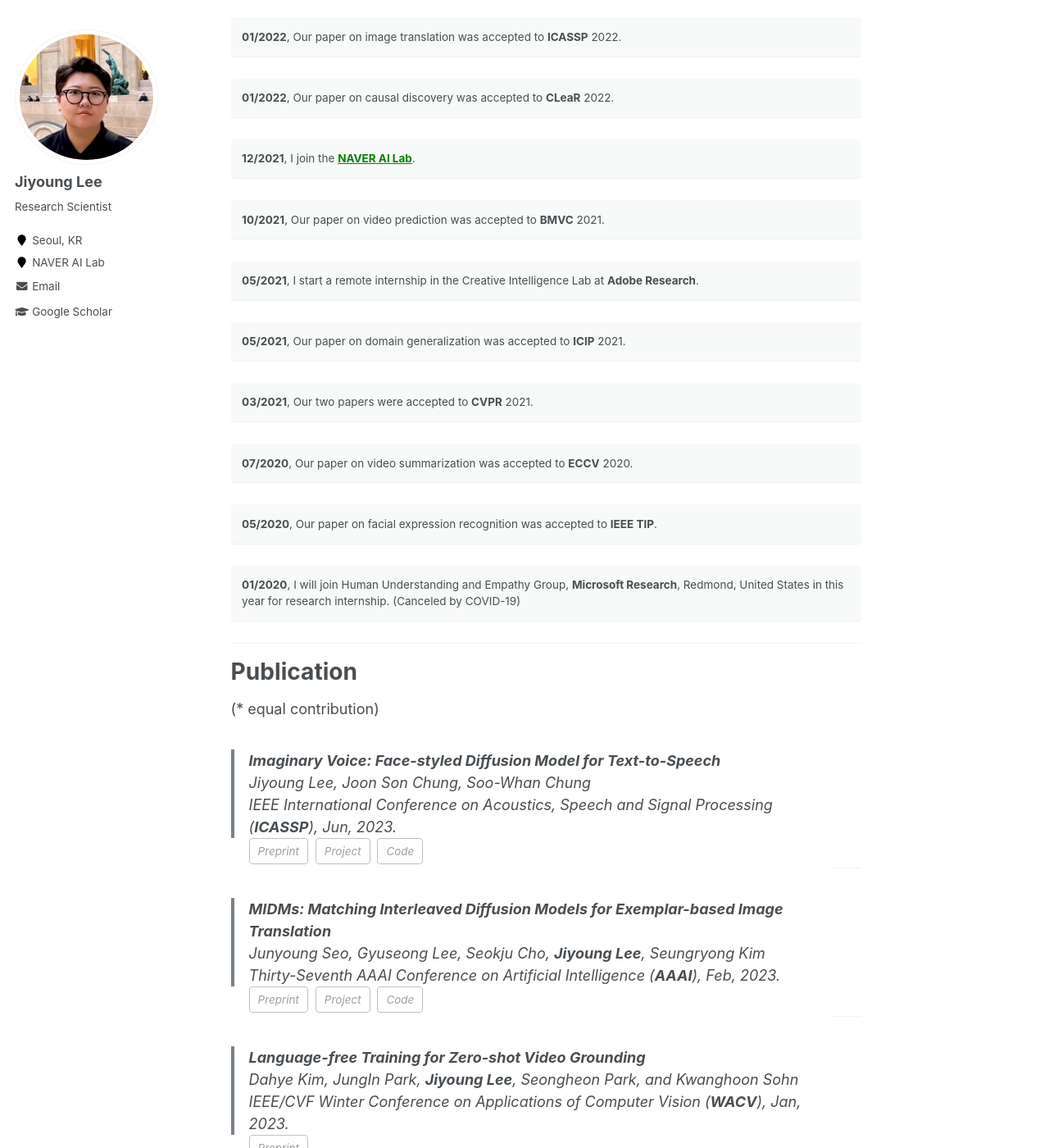
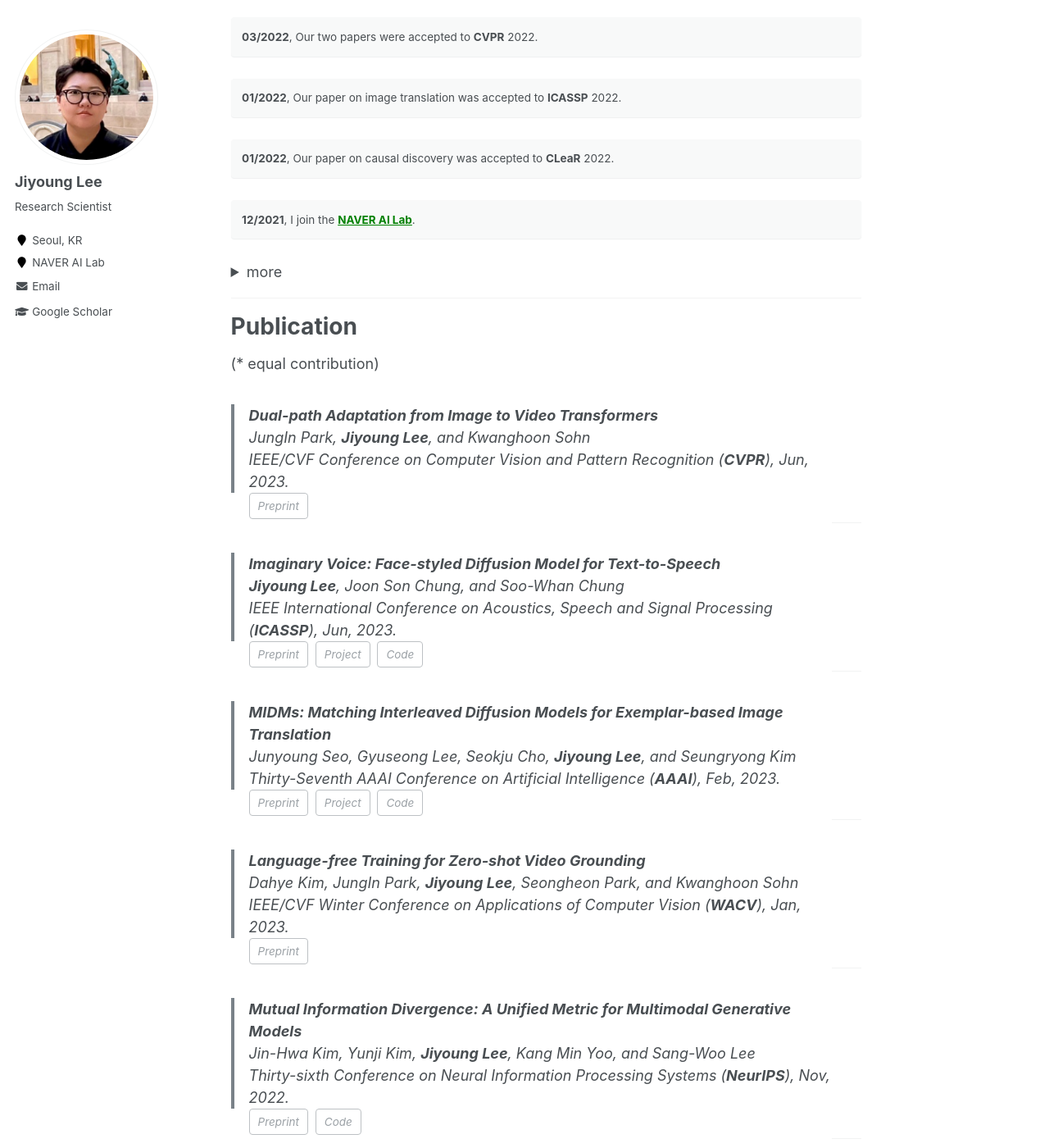
Before and after one commit to lee-jiyoung/lee-jiyoung.github.io, a Jekyll site: the page built from _pages/about.md, in a window 1280 px wide and 1400 px high, scrolled down 1037 px. Shown: the whole window at 82% size. Built offline with Jekyll 4.4.1, drawn with Linux system fonts in a browser that asks for light colours; some of the changed text lies outside the part shown.

Commit message:
Update about.md

```diff
--- a/_pages/about.md
+++ b/_pages/about.md
@@ -27,6 +27,8 @@ I am always looking for interns to collaborate with! If you are interested in do
 
 News
 ======
+**02/2023**, Our paper on PETL for video domain was accepted to **CVPR** 2023.
+{: .notice}
 **02/2023**, Our paper on text-to-speech was accepted to **ICASSP** 2023.
 {: .notice}
 **11/2022**, Our paper on exemplar-based image translation was accepted to **AAAI** 2023.
@@ -45,6 +47,10 @@ News
 {: .notice}
 **12/2021**, I join the **<a href="https://naver-career.gitbook.io/en/teams/clova-cic" style="color: green">NAVER AI Lab</a>**.
 {: .notice}
+
+<details>
+<summary>more</summary>
+
 **10/2021**, Our paper on video prediction was accepted to **BMVC** 2021.
 {: .notice}
 **05/2021**, I start a remote internship in the Creative Intelligence Lab at **Adobe Research**.
@@ -59,7 +65,7 @@ News
 {: .notice}
 **01/2020**, I will join Human Understanding and Empathy Group, **Microsoft Research**, Redmond, United States in this year for research internship. (Canceled by COVID-19)
 {: .notice}
-
+</details>
 -----------
 
 Publication
@@ -68,20 +74,30 @@ Publication
 
 (* equal contribution)
 
+
+> **Dual-path Adaptation from Image to Video Transformers**
+JungIn Park, **Jiyoung Lee**, and Kwanghoon Sohn
+IEEE/CVF Conference on Computer Vision and Pattern Recognition (**CVPR**), Jun, 2023.
+<span class="page__meta page__taxonomy comment__date" itemprop="keywords">
+<a class="page__taxonomy-item" rel="tag" href="/">Preprint</a>
+</span>
+
+-----------
+
 > **Imaginary Voice: Face-styled Diffusion Model for Text-to-Speech**
-Jiyoung Lee, Joon Son Chung, Soo-Whan Chung
+**Jiyoung Lee**, Joon Son Chung, and Soo-Whan Chung
 IEEE International Conference on Acoustics, Speech and Signal Processing (**ICASSP**), Jun, 2023.
 <span class="page__meta page__taxonomy comment__date" itemprop="keywords">
-<a class="page__taxonomy-item" rel="tag" href="/">Preprint</a>
+<a class="page__taxonomy-item" rel="tag" href="https://arxiv.org/abs/2302.13700">Preprint</a>
 <a class="page__taxonomy-item" rel="tag" href="https://facetts.github.io">Project</a>
-<a class="page__taxonomy-item" rel="tag" href="/">Code</a>
+<a class="page__taxonomy-item" rel="tag" href="https://github.com/naver-ai/facetts">Code</a>
 </span>
 
 -----------
 
 
 > **MIDMs: Matching Interleaved Diffusion Models for Exemplar-based Image Translation**
-Junyoung Seo, Gyuseong Lee, Seokju Cho, **Jiyoung Lee**, Seungryong Kim
+Junyoung Seo, Gyuseong Lee, Seokju Cho, **Jiyoung Lee**, and Seungryong Kim
 Thirty-Seventh AAAI Conference on Artificial Intelligence (**AAAI**), Feb, 2023.
 <span class="page__meta page__taxonomy comment__date" itemprop="keywords">
 <a class="page__taxonomy-item" rel="tag" href="https://arxiv.org/abs/2209.11047">Preprint</a>
```
